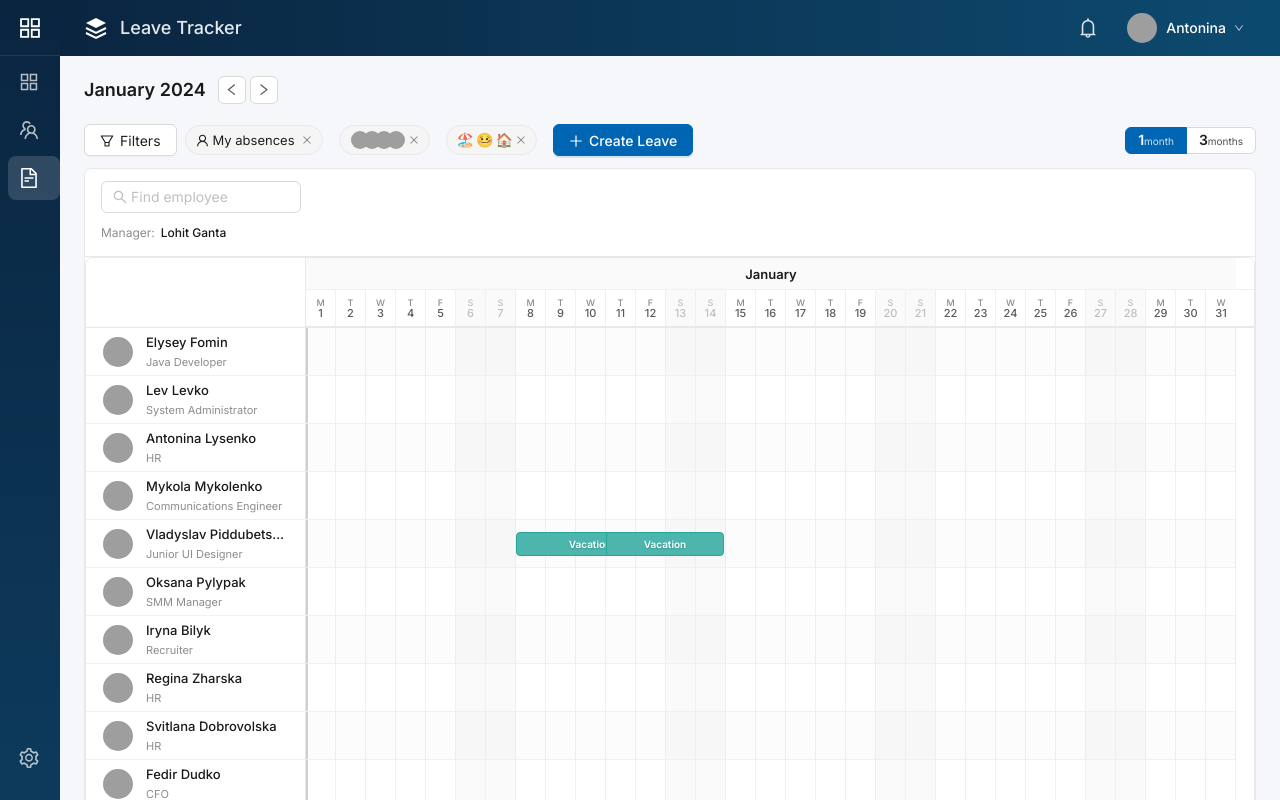
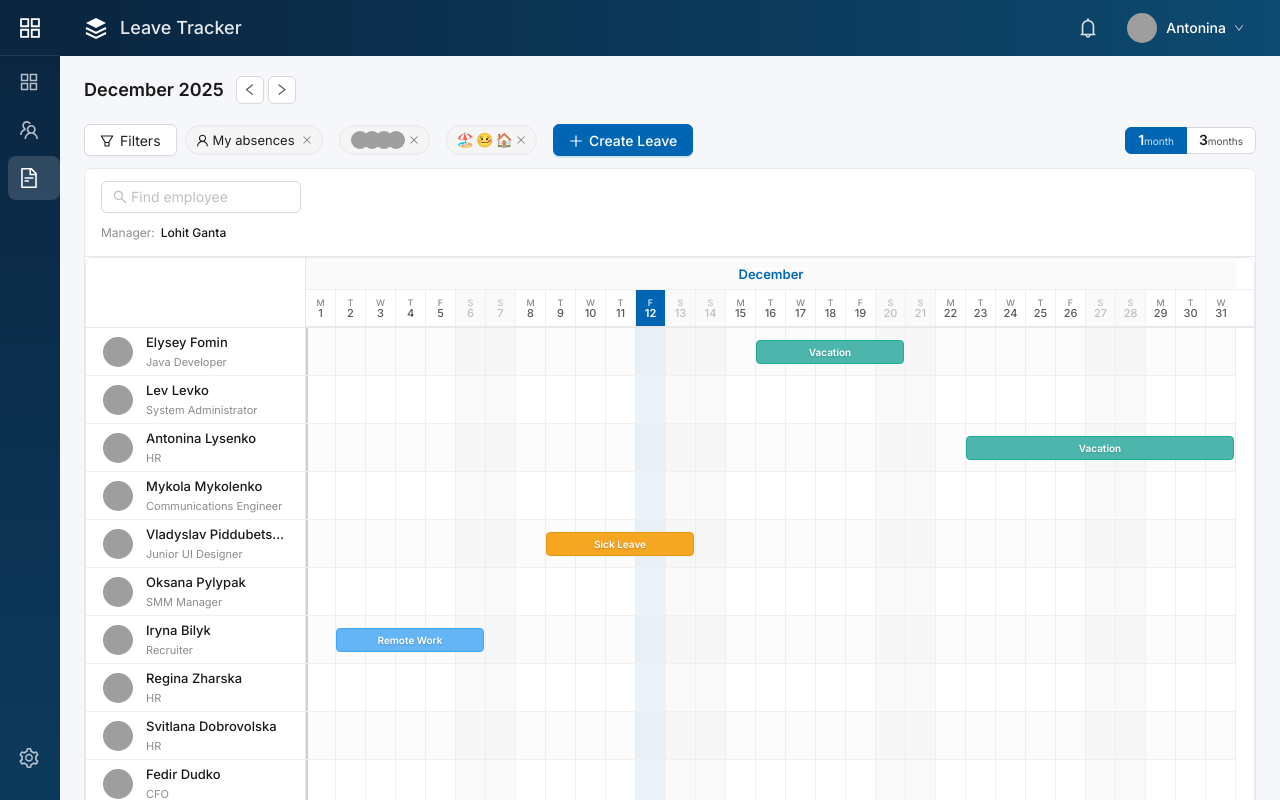
Before and after one commit to mohitgith/leave-tracker, a React (Vite) app: page / in a window 1280 px wide. Shown: the top 800 px of the page. Built offline with nearby package versions, Linux system fonts and the light colour scheme; grey boxes are pictures that could not be loaded.

Commit message:
Start from current month/quarter, highlight today's date, update mock data for Dec 2025-Feb 2026

```diff
--- a/src/App.tsx
+++ b/src/App.tsx
@@ -15,7 +15,7 @@ const { Text } = Typography;
 const App: React.FC = () => {
     const [searchValue, setSearchValue] = useState('');
     const [viewMode, setViewMode] = useState<'1' | '3'>('1');
-    const [startDate, setStartDate] = useState(dayjs('2024-01-01'));
+    const [startDate, setStartDate] = useState(dayjs().startOf('month'));
     const [createLeaveModalOpen, setCreateLeaveModalOpen] = useState(false);
 
     // Calculate end date based on view mode
--- a/src/components/scheduler/TimelineGrid.css
+++ b/src/components/scheduler/TimelineGrid.css
@@ -30,6 +30,10 @@
     background: rgba(0, 0, 0, 0.02);
 }
 
+.grid-column-today {
+    background: rgba(0, 102, 179, 0.08);
+}
+
 .timeline-row {
     position: relative;
     height: 48px;
--- a/src/components/scheduler/TimelineGrid.tsx
+++ b/src/components/scheduler/TimelineGrid.tsx
@@ -1,5 +1,5 @@
 import { useMemo } from 'react';
-import 'dayjs';
+import dayjs from 'dayjs';
 import { Employee, LeaveRecord } from '../../types';
 import { TimelineConfig, calculateLeavePosition } from '../../utils/timelineUtils';
 import EventBlock from './EventBlock';
@@ -12,6 +12,8 @@ interface TimelineGridProps {
 }
 
 const TimelineGrid: React.FC<TimelineGridProps> = ({ employees, leaves, config }) => {
+    const today = dayjs();
+
     const leavesByEmployee = useMemo(() => {
         const grouped: Record<string, LeaveRecord[]> = {};
         employees.forEach(emp => {
@@ -24,7 +26,7 @@ const TimelineGrid: React.FC<TimelineGridProps> = ({ employees, leaves, config }
 
     // Generate all day columns for grid lines
     const generateDayColumns = useMemo(() => {
-        const columns: { offset: number; isMonthStart: boolean; isWeekend: boolean }[] = [];
+        const columns: { offset: number; isMonthStart: boolean; isWeekend: boolean; isToday: boolean }[] = [];
         let currentDate = config.startDate.startOf('month');
         const endDate = config.endDate.endOf('month');
         let offset = 0;
@@ -32,18 +34,20 @@ const TimelineGrid: React.FC<TimelineGridProps> = ({ employees, leaves, config }
         while (currentDate.isBefore(endDate) || currentDate.isSame(endDate, 'day')) {
             const isMonthStart = currentDate.date() === 1;
             const isWeekend = currentDate.day() === 0 || currentDate.day() === 6;
+            const isToday = currentDate.isSame(today, 'day');
 
             columns.push({
                 offset,
                 isMonthStart,
                 isWeekend,
+                isToday,
             });
 
             offset += config.dayWidth;
             currentDate = currentDate.add(1, 'day');
         }
         return columns;
-    }, [config]);
+    }, [config, today]);
 
     return (
         <div className="timeline-grid" style={{ width: `${gridWidth}px` }}>
@@ -52,7 +56,7 @@ const TimelineGrid: React.FC<TimelineGridProps> = ({ employees, leaves, config }
                 {generateDayColumns.map((col, index) => (
                     <div
                         key={index}
-                        className={`grid-column ${col.isMonthStart ? 'grid-column-month' : ''} ${col.isWeekend ? 'grid-column-weekend' : ''}`}
+                        className={`grid-column ${col.isMonthStart ? 'grid-column-month' : ''} ${col.isWeekend ? 'grid-column-weekend' : ''} ${col.isToday ? 'grid-column-today' : ''}`}
                         style={{
                             left: `${col.offset}px`,
                             width: `${config.dayWidth}px`
--- a/src/components/scheduler/TimelineHeader.css
+++ b/src/components/scheduler/TimelineHeader.css
@@ -81,3 +81,18 @@
 .timeline-day-month-start {
     border-left: 2px solid #d0d0d0;
 }
+
+/* Today's date highlight */
+.timeline-day-today {
+    background: #0066b3;
+    border-radius: 0;
+}
+
+.timeline-day-today .day-letter {
+    color: rgba(255, 255, 255, 0.9);
+}
+
+.timeline-day-today .day-number {
+    color: #fff;
+    font-weight: 600;
+}
--- a/src/components/scheduler/TimelineHeader.tsx
+++ b/src/components/scheduler/TimelineHeader.tsx
@@ -8,9 +8,18 @@ interface TimelineHeaderProps {
 }
 
 const TimelineHeader: React.FC<TimelineHeaderProps> = ({ config, currentMonth }) => {
+    const today = dayjs();
+
     // Generate all days for the visible range
     const generateDays = () => {
-        const days: { date: dayjs.Dayjs; dayOfWeek: string; dayNum: number; isWeekend: boolean; isMonthStart: boolean }[] = [];
+        const days: {
+            date: dayjs.Dayjs;
+            dayOfWeek: string;
+            dayNum: number;
+            isWeekend: boolean;
+            isMonthStart: boolean;
+            isToday: boolean;
+        }[] = [];
         let currentDate = config.startDate.startOf('month');
         const endDate = config.endDate.endOf('month');
 
@@ -21,6 +30,7 @@ const TimelineHeader: React.FC<TimelineHeaderProps> = ({ config, currentMonth })
                 dayNum: currentDate.date(),
                 isWeekend: currentDate.day() === 0 || currentDate.day() === 6,
                 isMonthStart: currentDate.date() === 1,
+                isToday: currentDate.isSame(today, 'day'),
             });
             currentDate = currentDate.add(1, 'day');
         }
@@ -54,7 +64,7 @@ const TimelineHeader: React.FC<TimelineHeaderProps> = ({ config, currentMonth })
                 {days.map((day, index) => (
                     <div
                         key={index}
-                        className={`timeline-day ${day.isWeekend ? 'timeline-day-weekend' : ''} ${day.isMonthStart && index > 0 ? 'timeline-day-month-start' : ''}`}
+                        className={`timeline-day ${day.isWeekend ? 'timeline-day-weekend' : ''} ${day.isMonthStart && index > 0 ? 'timeline-day-month-start' : ''} ${day.isToday ? 'timeline-day-today' : ''}`}
                         style={{ width: `${config.dayWidth}px` }}
                     >
                         <span className="day-letter">{day.dayOfWeek}</span>
--- a/src/data/mockData.ts
+++ b/src/data/mockData.ts
@@ -1,4 +1,4 @@
-import { Employee, LeaveRecord, LeaveType, LeaveStatus } from '../types';
+import { Employee, LeaveRecord } from '../types';
 
 // Generate avatar URLs using UI Avatars service
 const getAvatarUrl = (name: string): string => {
@@ -26,70 +26,30 @@ export const employees: Employee[] = [
     { id: '15', name: 'Oleh Herasymets Jr', role: 'Intern', department: 'Finance', avatarUrl: getAvatarUrl('Oleh Herasymets Jr') },
 ];
 
-// Helper to generate random leaves
-const generateLeaves = (): LeaveRecord[] => {
-    const leaves: LeaveRecord[] = [];
-    const types: LeaveType[] = ['vacation', 'sick', 'remote', 'unpaid', 'personal'];
-    const statuses: LeaveStatus[] = ['approved', 'approved', 'approved', 'pending', 'rejected']; // weighted towards approved
+// Specific leaves for current quarter (Dec 2025 - Feb 2026)
+export const leaveRecords: LeaveRecord[] = [
+    // December 2025
+    { id: 'leave-1', employeeId: '1', startDate: '2025-12-16', endDate: '2025-12-20', type: 'vacation', status: 'approved' },
+    { id: 'leave-2', employeeId: '3', startDate: '2025-12-23', endDate: '2025-12-31', type: 'vacation', status: 'approved' },
+    { id: 'leave-3', employeeId: '5', startDate: '2025-12-09', endDate: '2025-12-13', type: 'sick', status: 'approved' },
+    { id: 'leave-4', employeeId: '7', startDate: '2025-12-02', endDate: '2025-12-06', type: 'remote', status: 'approved' },
 
-    // Specific leaves matching the design mockup
-    const specificLeaves: Omit<LeaveRecord, 'id'>[] = [
-        // January
-        { employeeId: '5', startDate: '2024-01-08', endDate: '2024-01-12', type: 'vacation', status: 'approved' },
+    // January 2026
+    { id: 'leave-5', employeeId: '2', startDate: '2026-01-06', endDate: '2026-01-10', type: 'vacation', status: 'approved' },
+    { id: 'leave-6', employeeId: '4', startDate: '2026-01-13', endDate: '2026-01-17', type: 'sick', status: 'approved' },
+    { id: 'leave-7', employeeId: '6', startDate: '2026-01-20', endDate: '2026-01-31', type: 'vacation', status: 'approved' },
+    { id: 'leave-8', employeeId: '8', startDate: '2026-01-27', endDate: '2026-01-31', type: 'personal', status: 'pending' },
 
-        // February
-        { employeeId: '4', startDate: '2024-02-05', endDate: '2024-02-09', type: 'sick', status: 'approved' },
-        { employeeId: '10', startDate: '2024-02-12', endDate: '2024-02-16', type: 'sick', status: 'approved' },
+    // February 2026
+    { id: 'leave-9', employeeId: '9', startDate: '2026-02-02', endDate: '2026-02-06', type: 'vacation', status: 'approved' },
+    { id: 'leave-10', employeeId: '10', startDate: '2026-02-09', endDate: '2026-02-13', type: 'sick', status: 'approved' },
+    { id: 'leave-11', employeeId: '11', startDate: '2026-02-16', endDate: '2026-02-20', type: 'vacation', status: 'approved' },
+    { id: 'leave-12', employeeId: '12', startDate: '2026-02-23', endDate: '2026-02-27', type: 'remote', status: 'approved' },
 
-        // March
-        { employeeId: '9', startDate: '2024-03-11', endDate: '2024-03-15', type: 'vacation', status: 'approved' },
-        { employeeId: '6', startDate: '2024-03-18', endDate: '2024-04-05', type: 'vacation', status: 'approved' },
-        { employeeId: '12', startDate: '2024-03-04', endDate: '2024-03-08', type: 'sick', status: 'approved' },
-
-        // April
-        { employeeId: '13', startDate: '2024-04-15', endDate: '2024-04-19', type: 'vacation', status: 'approved' },
-
-        // May
-        { employeeId: '8', startDate: '2024-05-06', endDate: '2024-05-17', type: 'vacation', status: 'approved' },
-        { employeeId: '11', startDate: '2024-04-29', endDate: '2024-05-10', type: 'vacation', status: 'approved' },
-
-        // June
-        { employeeId: '14', startDate: '2024-06-03', endDate: '2024-06-07', type: 'remote', status: 'pending' },
-    ];
-
-    specificLeaves.forEach((leave, index) => {
-        leaves.push({
-            ...leave,
-            id: `leave-${index + 1}`,
-        });
-    });
-
-    // Add some random additional leaves
-    employees.forEach((emp) => {
-        const numLeaves = Math.floor(Math.random() * 2); // 0-1 additional leaves per employee
-        for (let i = 0; i < numLeaves; i++) {
-            const month = Math.floor(Math.random() * 6) + 1; // Jan-June
-            const startDay = Math.floor(Math.random() * 20) + 1;
-            const duration = Math.floor(Math.random() * 7) + 1; // 1-7 days
-
-            const startDate = `2024-${String(month).padStart(2, '0')}-${String(startDay).padStart(2, '0')}`;
-            const endDay = Math.min(startDay + duration, 28);
-            const endDate = `2024-${String(month).padStart(2, '0')}-${String(endDay).padStart(2, '0')}`;
-
-            leaves.push({
-                id: `leave-random-${emp.id}-${i}`,
-                employeeId: emp.id,
-                startDate,
-                endDate,
-                type: types[Math.floor(Math.random() * types.length)],
-                status: statuses[Math.floor(Math.random() * statuses.length)],
-            });
-        }
-    });
-
-    return leaves;
-};
-
-export const leaveRecords: LeaveRecord[] = generateLeaves();
+    // Some pending/rejected for variety
+    { id: 'leave-13', employeeId: '13', startDate: '2025-12-18', endDate: '2025-12-19', type: 'personal', status: 'pending' },
+    { id: 'leave-14', employeeId: '14', startDate: '2026-01-08', endDate: '2026-01-10', type: 'vacation', status: 'rejected' },
+    { id: 'leave-15', employeeId: '15', startDate: '2026-02-10', endDate: '2026-02-14', type: 'sick', status: 'pending' },
+];
 
 export const departments = [...new Set(employees.map(e => e.department))];
```
